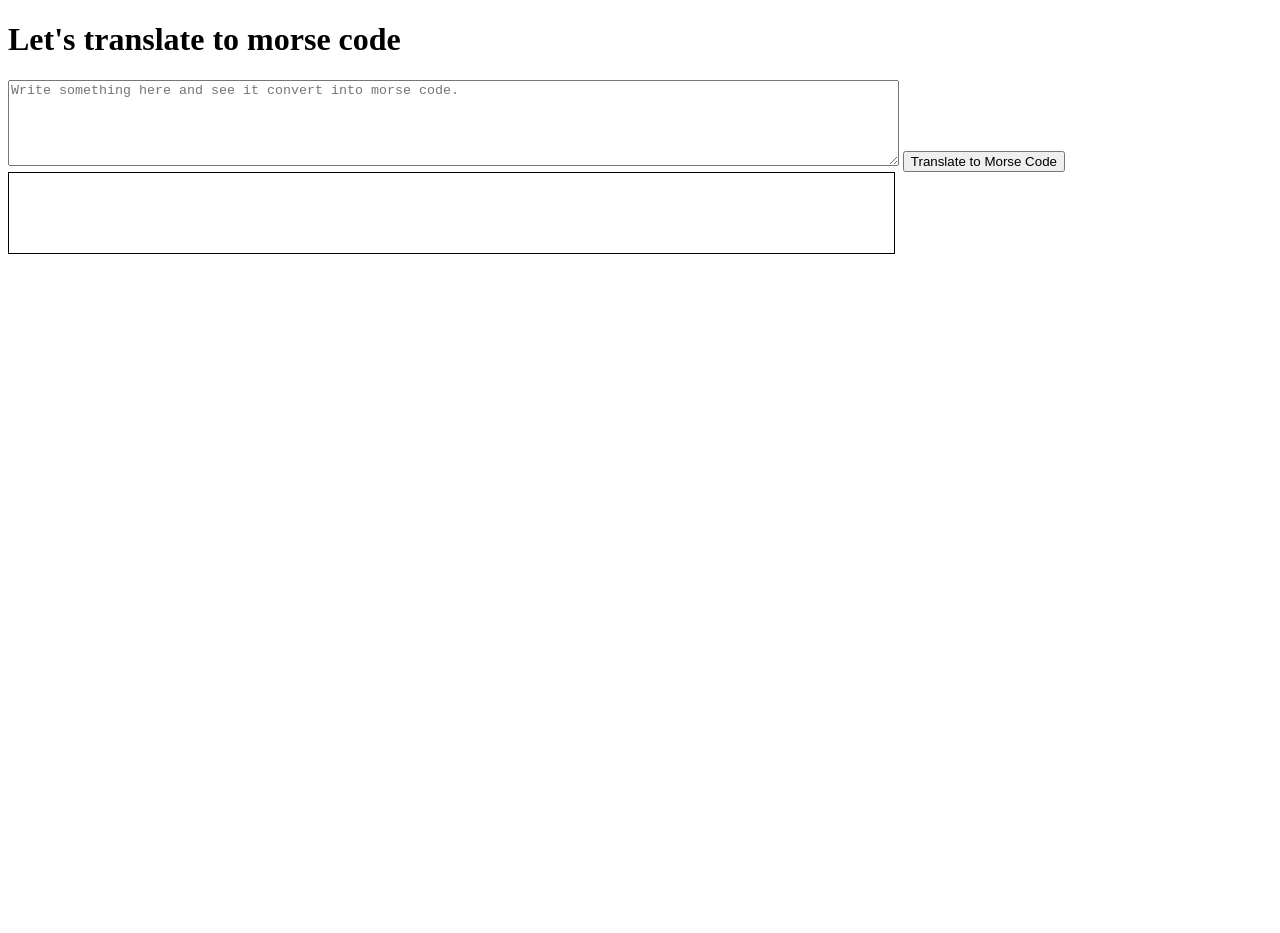
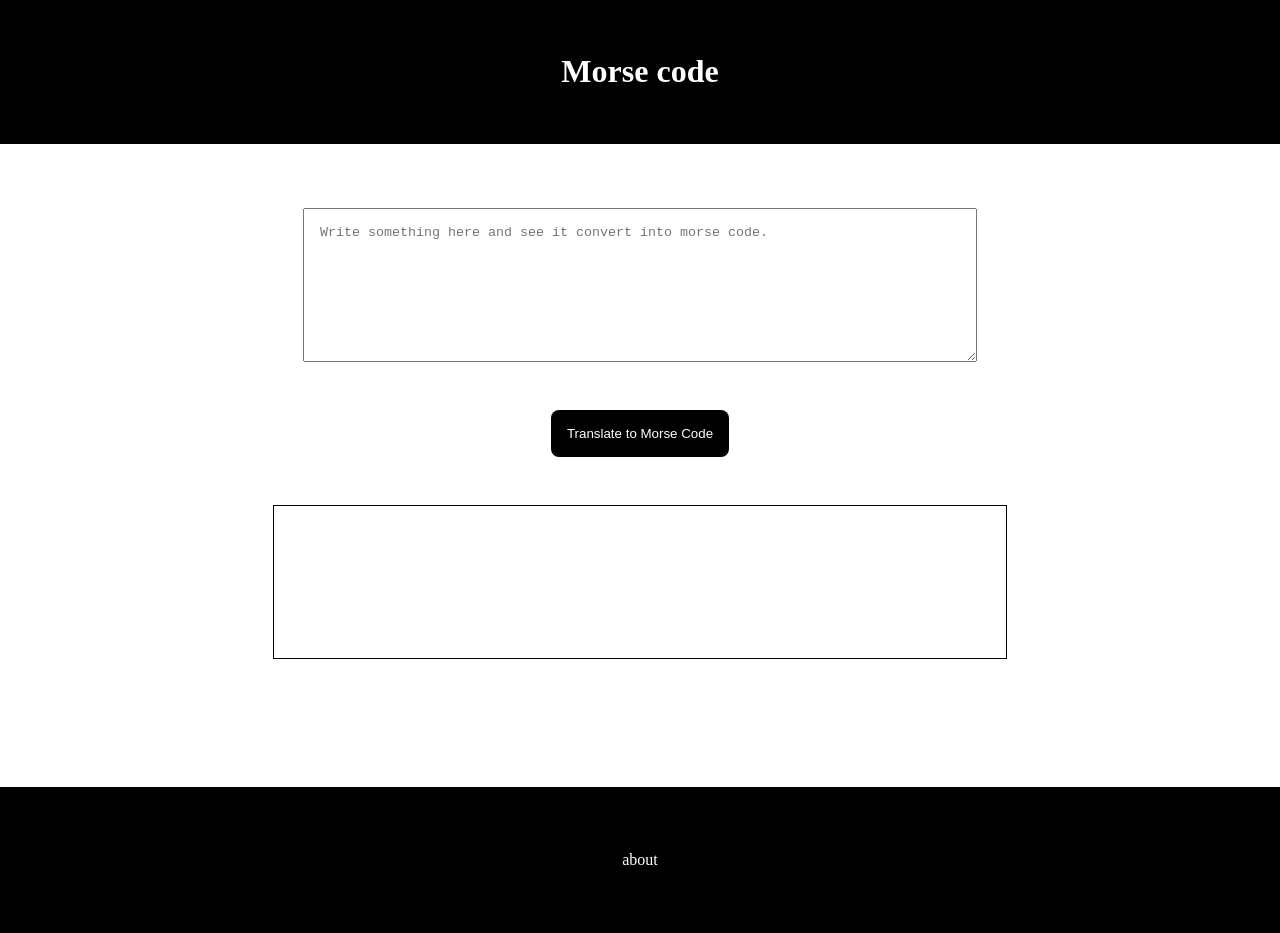
Before and after one commit to amulyaparab/neogcamp-Mark7, a plain HTML site: page index.html in a window 1280 px wide. Before the commit the page ends 800 px from the top, so only its background shows below. Drawn offline with Linux system fonts and the light colour scheme.

Commit message:
styles: made decorative changes

```diff
--- a/index.html
+++ b/index.html
@@ -6,29 +6,65 @@
     <meta name="viewport" content="width=device-width, initial-scale=1.0" />
     <title>Morse code</title>
     <style>
+      body {
+        margin: 0px;
+      }
+      header {
+        background-color: black;
+        color: white;
+        padding: 2rem;
+        text-align: center;
+      }
       textarea {
-        height: 10vh;
-        width: 70%;
+        display: block;
+        height: 15vh;
+        width: 50%;
+        padding: 1rem;
+        margin: auto;
+        margin-top: 4rem;
       }
 
+      #btn-translate {
+        padding: 1rem;
+        border-radius: 0.5rem;
+        margin: auto;
+        margin-top: 3rem;
+        margin-bottom: 3rem;
+        display: block;
+        border: 0px;
+        background-color: black;
+        color: white;
+      }
       #output {
         display: block;
         border: 1px solid black;
-        height: 10vh;
-        width: 70%;
+        height: 15vh;
+        max-width: 700px;
+        padding: 1rem;
+        margin: auto;
+      }
+
+      footer {
+        background-color: black;
+        padding: 4rem;
+        color: white;
+        text-align: center;
+        margin-top: 8rem;
       }
     </style>
   </head>
   <body>
-    <h1>Let's translate to morse code</h1>
+    <header>
+      <h1>Morse code</h1>
+    </header>
     <textarea
       placeholder="Write something here and see it convert into morse code."
       id="txt-input"
     ></textarea>
 
     <button id="btn-translate">Translate to Morse Code</button>
-
     <div id="output"></div>
+    <footer>about</footer>
     <script src="app.js" type="text/javascript"></script>
   </body>
 </html>
```
